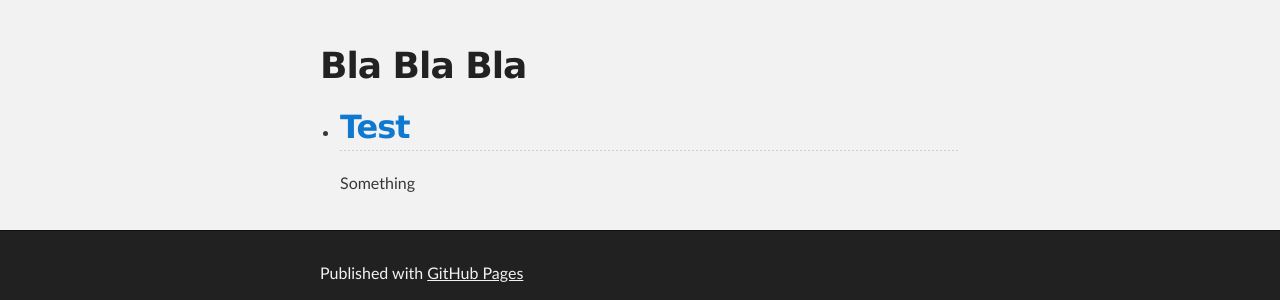
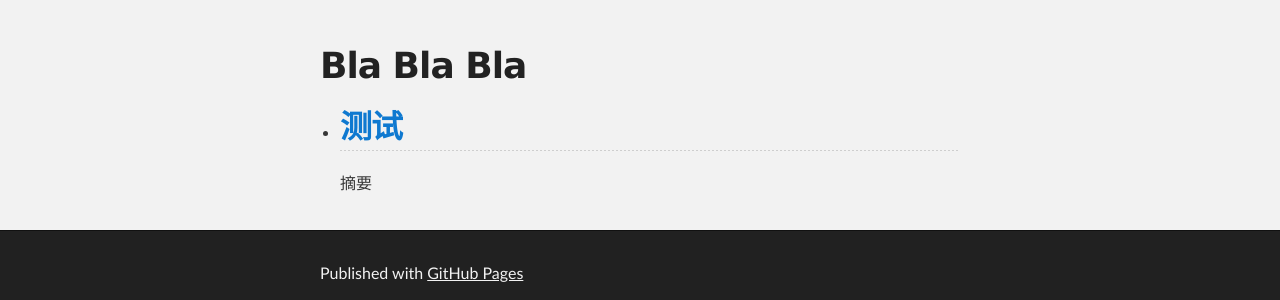
Before and after one commit to icrmio/icrmio.github.io, a Jekyll site: the page built from index.html, in a window 1280 px wide. Shown: the part 221-521 px from the top of the page. Built offline with Jekyll 4.4.1, drawn with Linux system fonts in a browser that asks for light colours.

Commit message:
Update 2019-09-28-test.md

```diff
--- a/_posts/2019-09-28-test.md
+++ b/_posts/2019-09-28-test.md
@@ -1,7 +1,7 @@
 ---
 layout: post
-title: Test
-excerpt: Something
+title: 测试
+excerpt: 摘要
 ---
 
-Content
+内容
```
